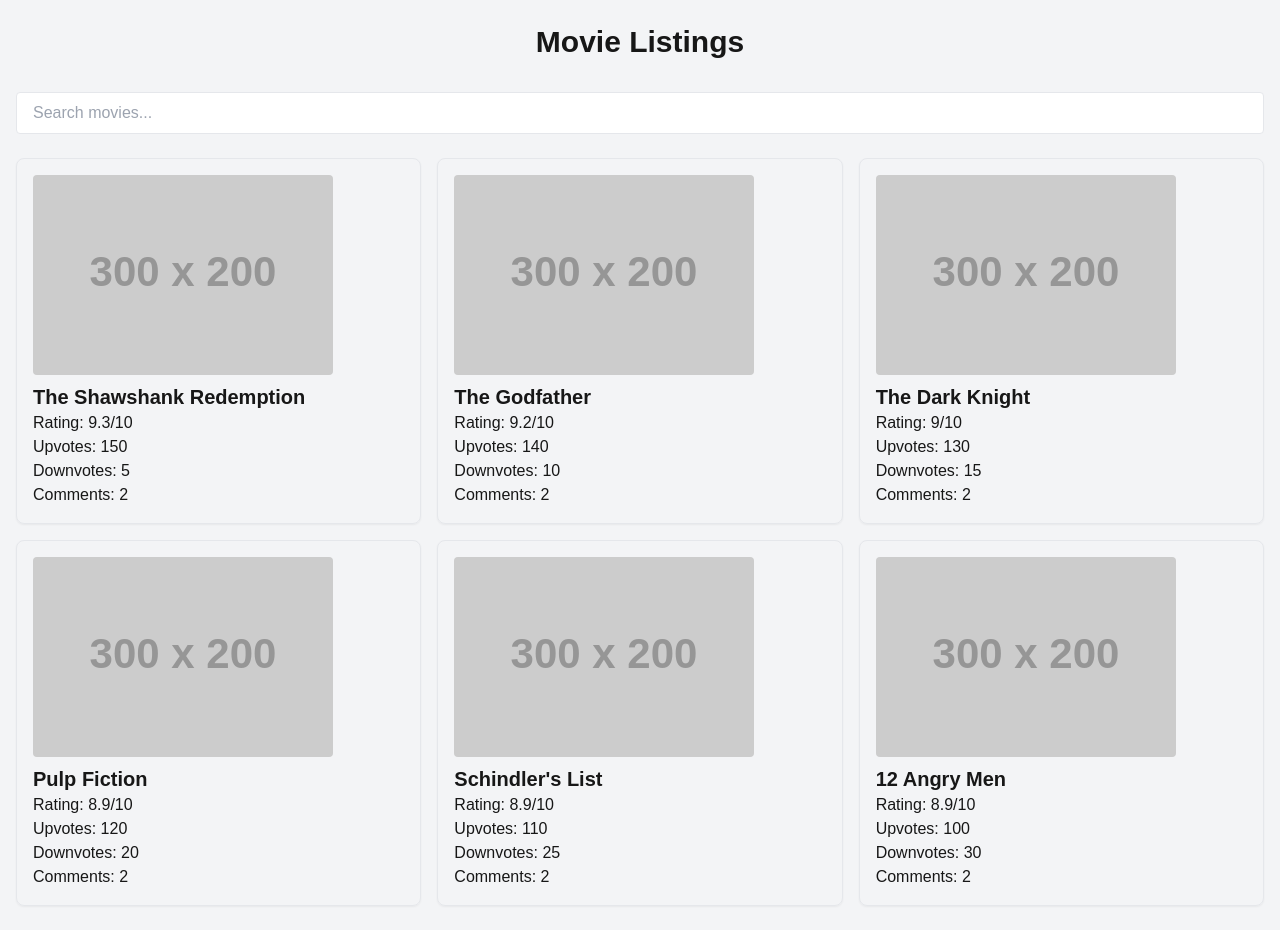
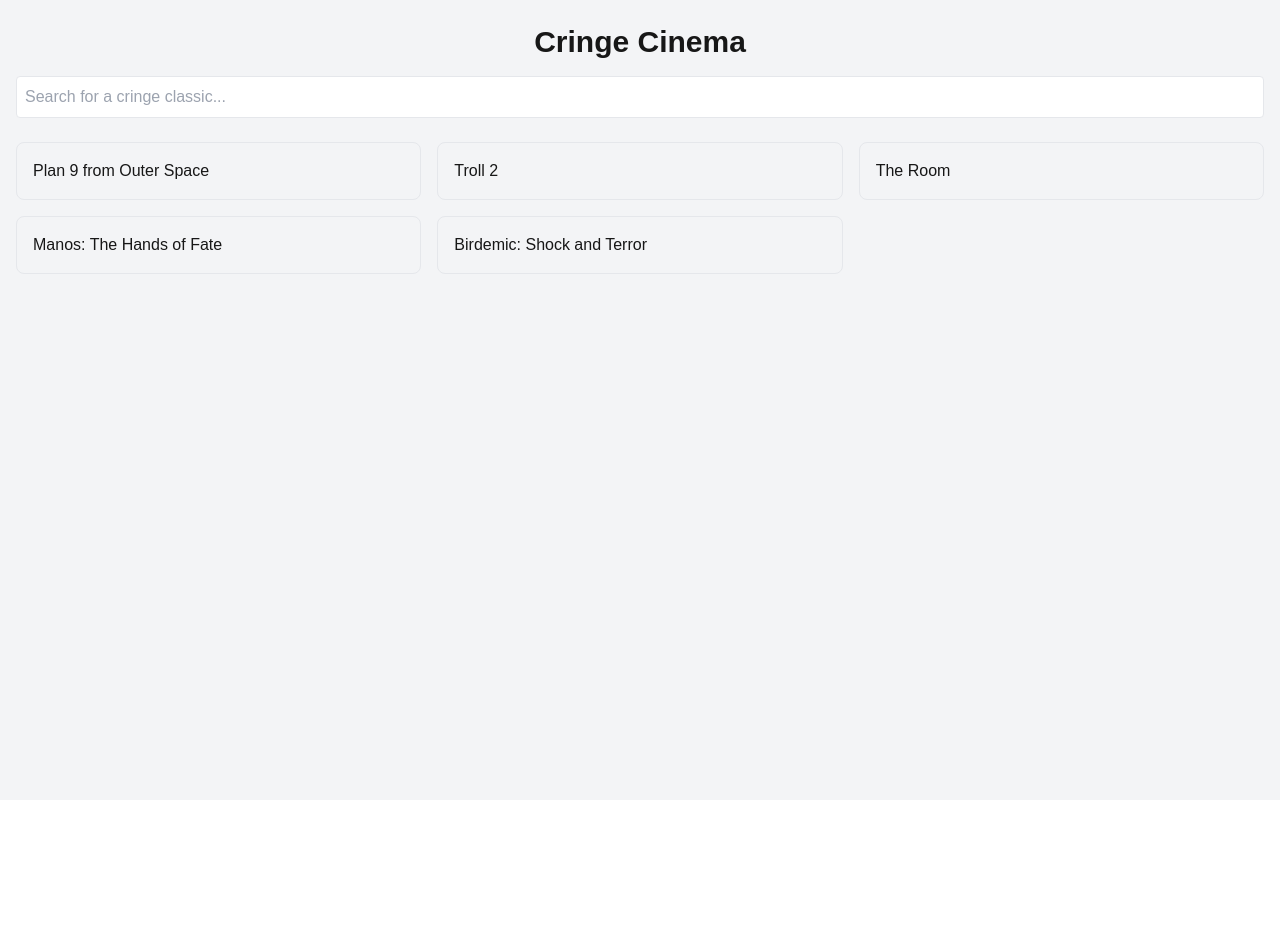
Before and after one commit to largeweb/cringe-cinema-7dc47b31, a Next.js app: page / in a window 1280 px wide. After the commit the page ends 800 px from the top, so only its background shows below. Built offline with nearby package versions, Linux system fonts and the light colour scheme.

Commit message:
Update app/page.tsx

```diff
--- a/app/page.tsx
+++ b/app/page.tsx
@@ -1,10 +1,10 @@
 // app/page.tsx
 "use client";
 
-import React, { useState, useEffect } from "react";
-import { motion, AnimatePresence } from "framer-motion";
+import React, { useState } from "react";
+import { motion } from "framer-motion";
 
-// Define the movie object interface
+// Define the movie object structure
 interface Movie {
   id: string;
   title: string;
@@ -19,74 +19,57 @@ interface Movie {
 const mockMovies: Movie[] = [
   {
     id: "1",
-    title: "The Shawshank Redemption",
-    rating: 9.3,
+    title: "Plan 9 from Outer Space",
+    rating: 2.5,
     upvotes: 150,
-    downvotes: 5,
-    thumbnail: "https://via.placeholder.com/300x200",
-    comments: ["Great movie!", "A classic."],
+    downvotes: 500,
+    thumbnail: "/placeholder-thumbnail.png",
+    comments: ["So bad it's good!", "Ed Wood's masterpiece... of cringe."],
   },
   {
     id: "2",
-    title: "The Godfather",
-    rating: 9.2,
-    upvotes: 140,
-    downvotes: 10,
-    thumbnail: "https://via.placeholder.com/300x200",
-    comments: ["A masterpiece.", "Best movie ever."],
+    title: "Troll 2",
+    rating: 3.0,
+    upvotes: 200,
+    downvotes: 600,
+    thumbnail: "/placeholder-thumbnail.png",
+    comments: ["Oh my gooood!", "They're eating them! And then they're going to eat me!"]
   },
   {
     id: "3",
-    title: "The Dark Knight",
-    rating: 9.0,
-    upvotes: 130,
-    downvotes: 15,
-    thumbnail: "https://via.placeholder.com/300x200",
-    comments: ["A superhero classic.", "Heath Ledger was amazing."],
+    title: "The Room",
+    rating: 4.0,
+    upvotes: 300,
+    downvotes: 400,
+    thumbnail: "/placeholder-thumbnail.png",
+    comments: ["You're tearing me apart, Lisa!", "I did not hit her, it's not true! It's bullshit! I did not hit her! I did not!"]
   },
   {
     id: "4",
-    title: "Pulp Fiction",
-    rating: 8.9,
-    upvotes: 120,
-    downvotes: 20,
-    thumbnail: "https://via.placeholder.com/300x200",
-    comments: ["So original!", "Love the dialogue."],
+    title: "Manos: The Hands of Fate",
+    rating: 1.5,
+    upvotes: 50,
+    downvotes: 700,
+    thumbnail: "/placeholder-thumbnail.png",
+    comments: ["This is... something.", "The master approves... of cringe."],
   },
   {
     id: "5",
-    title: "Schindler's List",
-    rating: 8.9,
-    upvotes: 110,
-    downvotes: 25,
-    thumbnail: "https://via.placeholder.com/300x200",
-    comments: ["Very powerful.", "A must-see."],
-  },
-  {
-    id: "6",
-    title: "12 Angry Men",
-    rating: 8.9,
+    title: "Birdemic: Shock and Terror",
+    rating: 2.0,
     upvotes: 100,
-    downvotes: 30,
-    thumbnail: "https://via.placeholder.com/300x200",
-    comments: ["Incredible acting.", "A courtroom drama for the ages."],
+    downvotes: 650,
+    thumbnail: "/placeholder-thumbnail.png",
+    comments: ["Wire hangers!", "The birds... they're everywhere!"]
   },
 ];
 
-const MovieListing: React.FC<{ movie: Movie }> = ({ movie }) => {
-  return (
-    <div className="border rounded-lg p-4 shadow-sm">
-      <img src={movie.thumbnail} alt={movie.title} className="mb-2 rounded" />
-      <h3 className="text-xl font-bold">{movie.title}</h3>
-      <p>Rating: {movie.rating}/10</p>
-      <p>Upvotes: {movie.upvotes}</p>
-      <p>Downvotes: {movie.downvotes}</p>
-      <p>Comments: {movie.comments.length}</p>
-    </div>
-  );
-};
+// Placeholder component for MovieListing (replace with actual component later)
+const MovieListing = ({ movie }: { movie: Movie }) => (
+  <div className="border rounded-lg p-4">{movie.title}</div>
+);
 
-export default function Home() {
+const Home = () => {
   const [searchQuery, setSearchQuery] = useState("");
   const [movies, setMovies] = useState<Movie[]>(mockMovies);
 
@@ -97,34 +80,29 @@ export default function Home() {
   return (
     <div className="min-h-screen bg-gray-100 py-6">
       <div className="container mx-auto px-4">
-        <h1 className="text-3xl font-bold text-center mb-8">Movie Listings</h1>
+        <h1 className="text-3xl font-bold mb-4 text-center">Cringe Cinema</h1>
 
         {/* Search Bar */}
         <input
           type="text"
-          placeholder="Search movies..."
-          className="w-full px-4 py-2 border rounded mb-6"
+          placeholder="Search for a cringe classic..."
+          className="w-full p-2 border rounded mb-6"
           value={searchQuery}
           onChange={(e) => setSearchQuery(e.target.value)}
         />
 
         {/* Movie Grid */}
-        <div className="grid grid-cols-1 md:grid-cols-2 lg:grid-cols-3 gap-4">
-          <AnimatePresence>
-            {filteredMovies.map((movie) => (
-              <motion.div
-                key={movie.id}
-                initial={{ opacity: 0, y: 20 }}
-                animate={{ opacity: 1, y: 0 }}
-                exit={{ opacity: 0, y: -20 }}
-                transition={{ duration: 0.2 }}
-              >
-                <MovieListing movie={movie} />
-              </motion.div>
-            ))}
-          </AnimatePresence>
-        </div>
+        <motion.div
+          layout
+          className="grid grid-cols-1 md:grid-cols-2 lg:grid-cols-3 gap-4"
+        >
+          {filteredMovies.map((movie) => (
+            <MovieListing key={movie.id} movie={movie} />
+          ))}
+        </motion.div>
       </div>
     </div>
   );
-}
+};
+
+export default Home;
```
